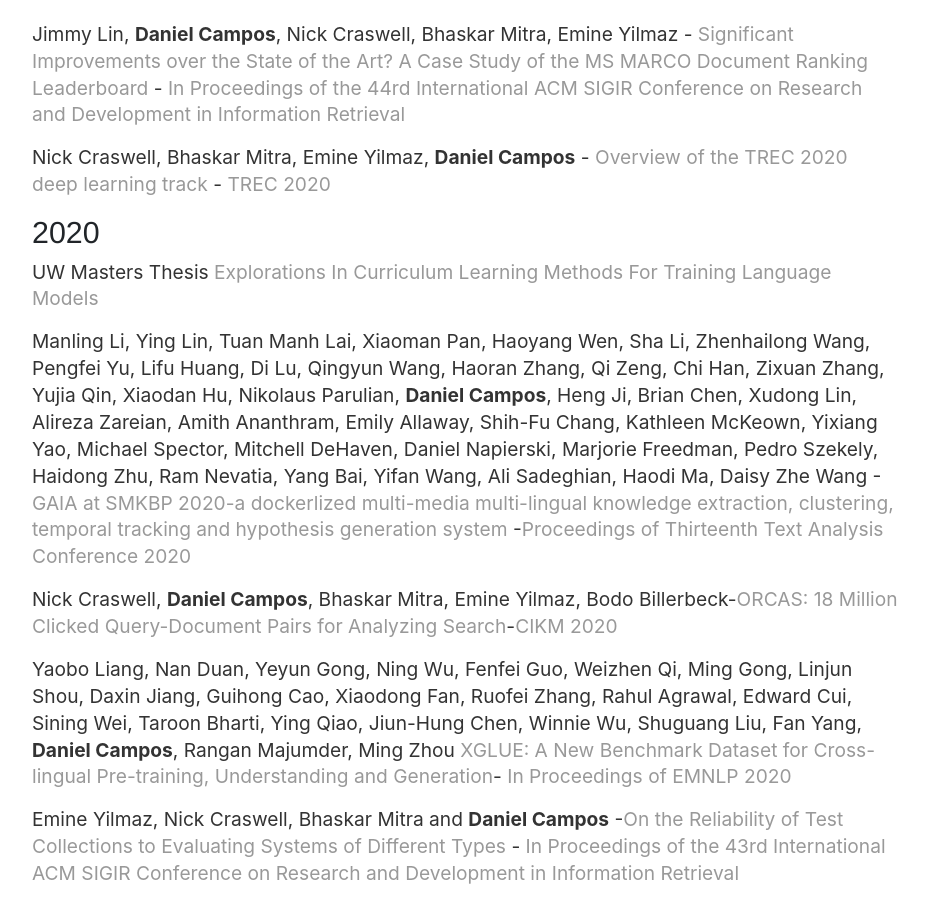
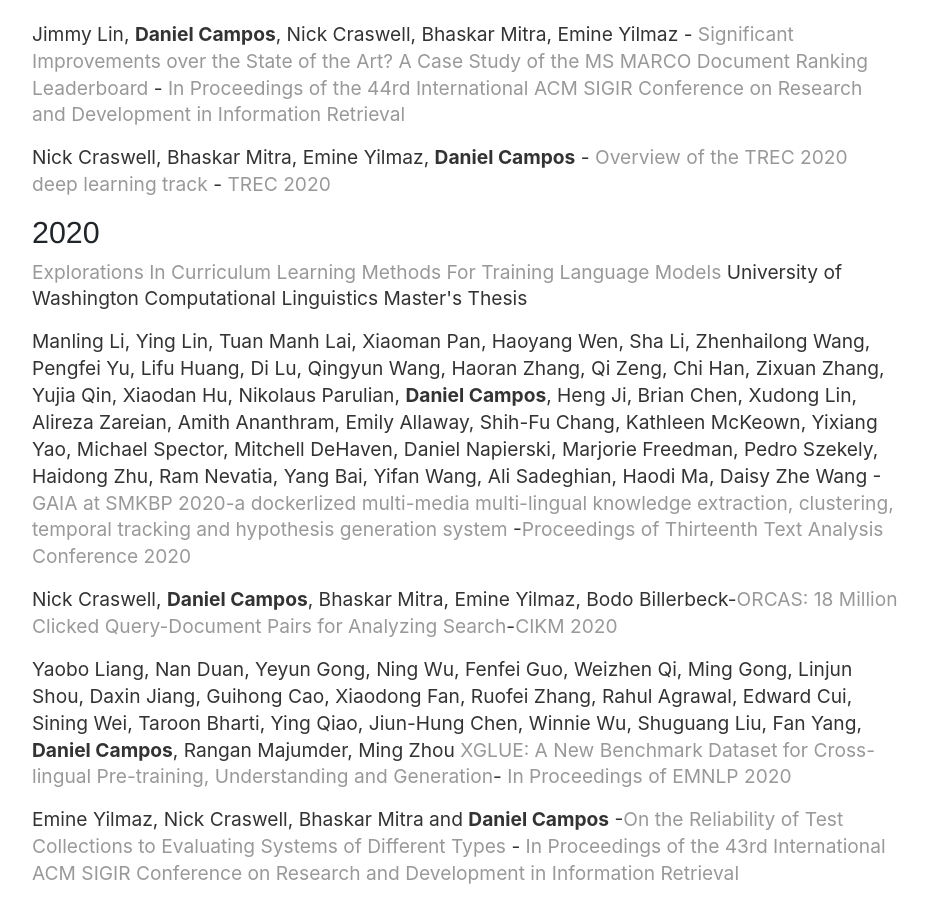
Before and after one commit to spacemanidol/spacemanidol.github.io, a Jekyll site: the page built from cv/index.html, in a window 1280 px wide and 900 px high, scrolled down 619 px. Shown: the whole window, without its empty margins (175-1102 px from the left). Built offline with Jekyll 4.4.1, drawn with Linux system fonts in a browser that asks for light colours; a script that is not in the unit is left out; comment, search, counter and statistics services are not loaded.

Commit message:
Update index.html

```diff
--- a/cv/index.html
+++ b/cv/index.html
@@ -19,7 +19,7 @@
 	<p>Jimmy Lin, <strong> Daniel Campos</strong>, Nick Craswell, Bhaskar Mitra, Emine Yilmaz - <a href='https://arxiv.org/abs/2102.12887'>Significant Improvements over the State of the Art? A Case Study of the MS MARCO Document Ranking Leaderboard</a> - <a href='https://sigir.org/sigir2021/'>In Proceedings of the 44rd International ACM SIGIR Conference on Research and Development in Information Retrieval</a></p>
 	<p>Nick Craswell, Bhaskar Mitra, Emine Yilmaz, <strong> Daniel Campos</strong> - <a href='https://arxiv.org/abs/2102.07662'>Overview of the TREC 2020 deep learning track</a> - <a href='https://trec.nist.gov/tracks.html'>TREC 2020</a></p>
 	<h4>2020</h4>
-	<p>UW Masters Thesis <a href='UWTHESIS.pdf'> Explorations In Curriculum Learning Methods For Training Language Models</a></p>
+	<p><a href='UWTHESIS.pdf'> Explorations In Curriculum Learning Methods For Training Language Models</a> University of Washington Computational Linguistics Master's Thesis</p>
 	<p>Manling Li, Ying Lin, Tuan Manh Lai, Xiaoman Pan, Haoyang Wen, Sha Li, Zhenhailong Wang, Pengfei Yu, Lifu Huang, Di Lu, Qingyun Wang, Haoran Zhang, Qi Zeng, Chi Han, Zixuan Zhang, Yujia Qin, Xiaodan Hu, Nikolaus Parulian, <strong>Daniel Campos</strong>, Heng Ji, Brian Chen, Xudong Lin, Alireza Zareian, Amith Ananthram, Emily Allaway, Shih-Fu Chang, Kathleen McKeown, Yixiang Yao, Michael Spector, Mitchell DeHaven, Daniel Napierski, Marjorie Freedman, Pedro Szekely, Haidong Zhu, Ram Nevatia, Yang Bai, Yifan Wang, Ali Sadeghian, Haodi Ma, Daisy Zhe Wang -<a href='https://research.yyx.me/publications/tac2020.pdf'>GAIA at SMKBP 2020-a dockerlized multi-media multi-lingual knowledge extraction, clustering, temporal tracking and hypothesis generation system</a> -<a href='tac.nist.gov'>Proceedings of Thirteenth Text Analysis Conference 2020</a></p>
 	<p>Nick Craswell, <strong>Daniel Campos</strong>, Bhaskar Mitra, Emine Yilmaz, Bodo Billerbeck-<a href='https://arxiv.org/abs/2006.05324'>ORCAS: 18 Million Clicked Query-Document Pairs for Analyzing Search</a>-<a href='https://www.cikm2020.org/'>CIKM 2020</a></p>
 	<p>Yaobo Liang, Nan Duan, Yeyun Gong, Ning Wu, Fenfei Guo, Weizhen Qi, Ming Gong, Linjun Shou, Daxin Jiang, Guihong Cao, Xiaodong Fan, Ruofei Zhang, Rahul Agrawal, Edward Cui, Sining Wei, Taroon Bharti, Ying Qiao, Jiun-Hung Chen, Winnie Wu, Shuguang Liu, Fan Yang, <strong>Daniel Campos</strong>, Rangan Majumder, Ming Zhou <a href='https://arxiv.org/abs/2004.01401'>XGLUE: A New Benchmark Dataset for Cross-lingual Pre-training, Understanding and Generation</a>- <a href='https://2020.emnlp.org/'>In Proceedings of EMNLP 2020</a></p>
```
